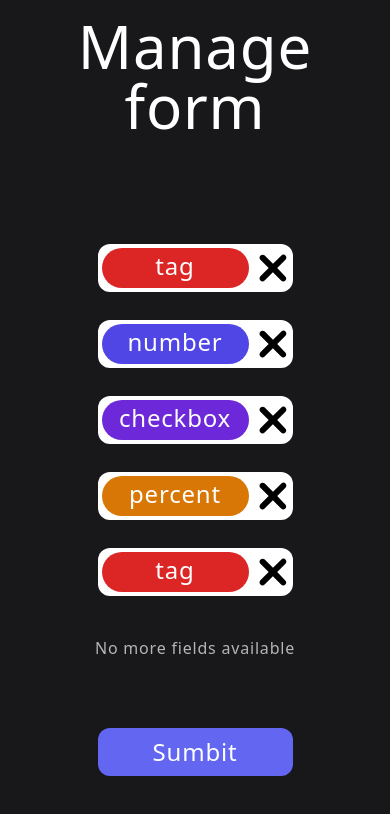
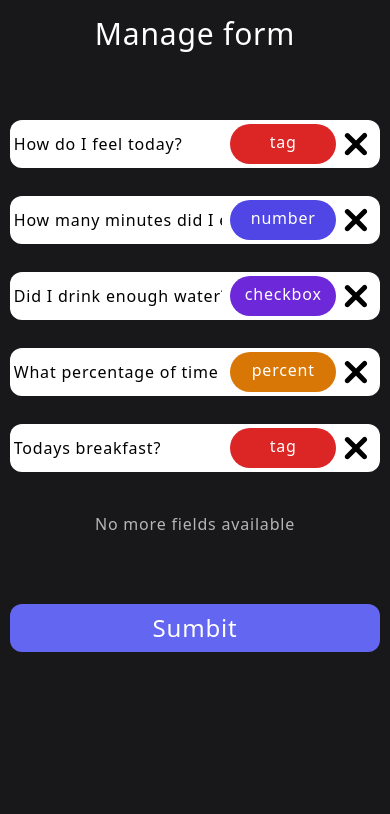
Before and after one commit to 0Slmpnv0/reflex, a React (Vite) app in the folder frontend/: page /manage_form in a window 390 px wide. Shown: the top 814 px of the page. Built offline with nearby package versions, Linux system fonts and the light colour scheme.

Commit message:
Add manage form page responsive design

```diff
--- a/frontend/src/components/FieldSettings.tsx
+++ b/frontend/src/components/FieldSettings.tsx
@@ -44,7 +44,7 @@ export default function FieldSettings({
 
   return (
     <div className="field-setting">
-      <textarea
+      {/* <textarea
         name={name}
         defaultValue={name}
         id={id}
@@ -52,7 +52,9 @@ export default function FieldSettings({
         onBlur={(e) => {
           onRename(e.target.value, id);
         }}
-      ></textarea>
+      ></textarea> */}
+
+      <input type="text" defaultValue={name} />
 
       <select
         name="select"
--- a/frontend/src/components/Nav.tsx
+++ b/frontend/src/components/Nav.tsx
@@ -5,7 +5,7 @@ export default function Nav() {
           calendar
         </a>
         <a
-          href=""
+          href="http://localhost:1488/manage_form"
           className="nav-item"
         >
           change <br /> form
--- a/frontend/src/index.css
+++ b/frontend/src/index.css
@@ -98,25 +98,26 @@
   }
 
   .field-setting {
-    @apply flex w-2/4 text-black self-center h-12 rounded-xl px-1 text-2xl bg-white;
+    width: 95%;
+    @apply flex md:w-3/4 lg:w-2/3 xl:w-1/2 text-black self-center h-12 rounded-xl px-1 text-2xl bg-white;
   }
 
-  .field-setting textarea {
-    @apply bg-transparent basis-4/6 outline-none mt-2;
+  .field-setting input {
+    @apply bg-transparent flex-grow min-w-0 outline-none text-sm sm:text-base md:text-lg lg:text-xl xl:text-2xl;
     resize: none;
   }
 
-  .field-setting textarea::-webkit-scrollbar {
+  /* .field-setting textarea::-webkit-scrollbar {
     display: none;
     white-space: none;
-  }
+  } */
 
   .field-setting svg {
-    @apply h-12 ml-auto shrink-0 w-min hover:rounded-xl hover:bg-slate-300;
+    @apply h-10 ml-auto self-center shrink-0 w-10 hover:rounded-xl hover:bg-slate-300;
   }
 
   .type-selector {
-    @apply rounded-full text-center h-10 self-center pb-1 ml-auto outline-none text-white px-2;
+    @apply rounded-full text-center h-10 self-center pb-1 ml-2 outline-none text-white px-2 text-sm sm:text-base;
     -moz-appearance: none;
     -webkit-appearance: none;
   }
@@ -126,7 +127,8 @@
   }
 
   .new-field-button {
-    @apply w-2/4 bg-white text-black self-center h-12 rounded-xl text-2xl;
+    width: 95%;
+    @apply md:w-3/4 lg:w-2/3 xl:w-1/2 bg-white text-black self-center h-12 rounded-xl text-xl sm:text-2xl;
   }
 
   .new-field-button:hover {
--- a/frontend/src/pages/ManageFormPage.tsx
+++ b/frontend/src/pages/ManageFormPage.tsx
@@ -99,7 +99,7 @@ export default function ManageFormPage() {
 
   return (
     <div className="wrapper gap-7">
-      <h1 className="text-6xl mt-4 mb-20">Manage form </h1>
+      <h1 className="text-3xl mb-10 md:text-4xl lg:text-6xl mt-4 lg:mb-20 ">Manage form </h1>
       {Object.entries(fieldData).map(([id, dailyData]) => (
         <FieldSettings
           key={id.concat(dailyData.name)}
@@ -133,6 +133,7 @@ export default function ManageFormPage() {
           className="new-field-button bg-indigo-500 mt-10 text-white hover:bg-indigo-600"
           onClick={() => {
             alert("pretend to send some data to the backend");
+            //also needs to forward to the main page
           }}
         >
           Sumbit
```
